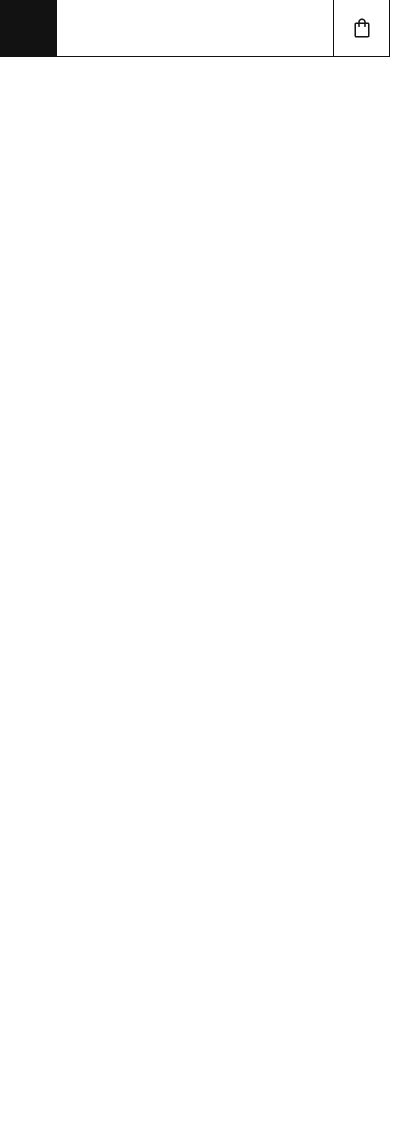
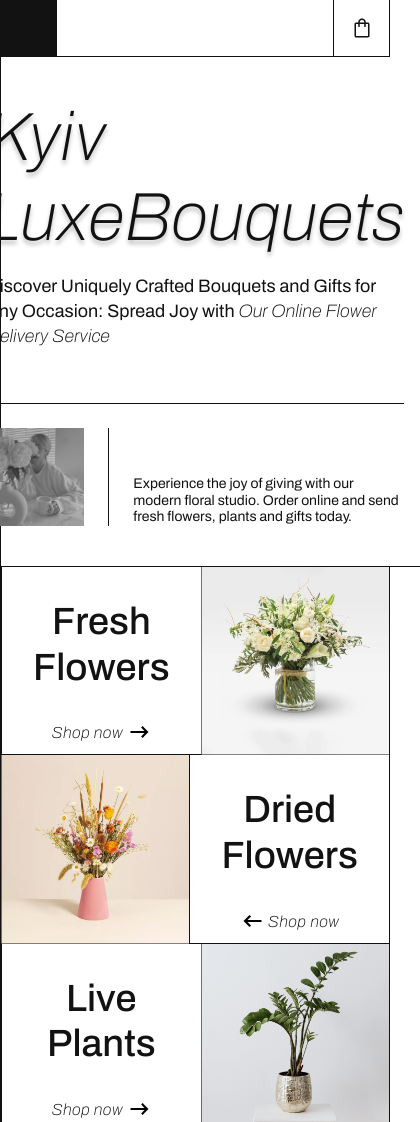
Before and after one commit to kittensgit/flower-delivery, a plain HTML site: page index.html in a window 390 px wide. Shown: the top 1122 px of the page, 420 px wide, since content can reach past the window. Before the commit the page ends 844 px from the top, so only its background shows below. Drawn offline with Linux system fonts and the light colour scheme.

Commit message:
adaptive of section category with bug

```diff
--- a/index.html
+++ b/index.html
@@ -41,7 +41,7 @@
                 </nav>
             </div>
         </header>
-        <!-- <main>
+        <main>
             <section class="category">
                 <div class="container">
                     <div class="category__content">
@@ -156,7 +156,7 @@
                     </div>
                 </div>
             </section>
-            <section class="story">
+            <!-- <section class="story">
                 <div class="container">
                     <div class="story__content">
                         <div class="story__question">
@@ -437,9 +437,9 @@
                         </button>
                     </div>
                 </div>
-            </section>
+            </section> -->
         </main>
-        <footer class="footer">
+        <!-- <footer class="footer">
             <div class="container">
                 <div class="footer__list">
                     <div class="footer__list-item">
--- a/scss/blocks/_category.scss
+++ b/scss/blocks/_category.scss
@@ -8,19 +8,20 @@
         display: flex;
 
         &-info {
+            max-width: 719px;
             padding: 80px;
             border-bottom: $border;
         }
 
         &-title {
-            width: 560px;
+            max-width: 560px;
             text-shadow: 0px 4px 4px rgba(0, 0, 0, 0.25);
             font-size: 68px;
             line-height: 80.4px;
             margin-bottom: 16px;
         }
         &-desc {
-            width: 560px;
+            max-width: 560px;
             font-size: 18px;
             line-height: 25.2px;
             padding-bottom: 54px;
@@ -41,7 +42,7 @@
         }
         &-caption {
             align-self: self-end;
-            width: 280px;
+            max-width: 280px;
             font-size: 14px;
             line-height: 16.8px;
         }
@@ -65,7 +66,6 @@
         border-bottom: $border;
     }
     &__item-title {
-        width: 312px;
         text-align: center;
         font-size: 38px;
         font-weight: 500;
@@ -100,7 +100,6 @@
     }
     &__item-img {
         border-right: $border;
-        width: 360px;
     }
 }
 
@@ -110,3 +109,33 @@
 .right {
     border-right: $border;
 }
+
+@media (max-width: 1440px) {
+    .category {
+        &__about {
+            justify-content: center;
+            flex-wrap: wrap;
+            &-title {
+                font-style: italic;
+            }
+        }
+        &__list {
+            align-items: center;
+        }
+    }
+}
+@media (max-width: 720px) {
+    .category {
+        &__about {
+            &-info {
+                padding: 40px 16px;
+            }
+        }
+        &__item-block {
+            padding: 12px;
+        }
+        &__item-link {
+            margin-top: 33px;
+        }
+    }
+}
```
Also changed, not shown: css/main.css, 1 other file.
